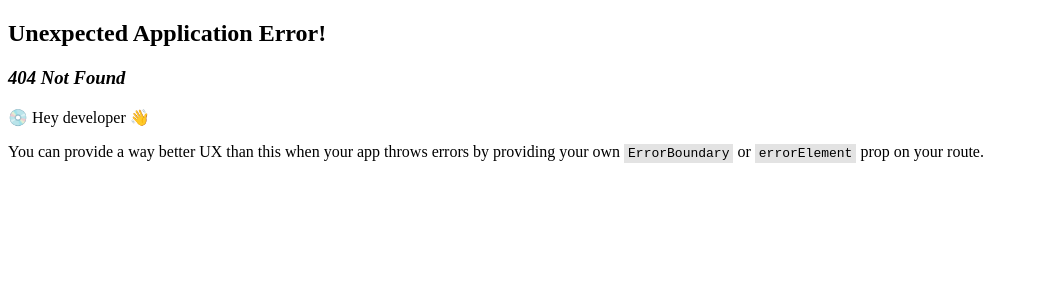
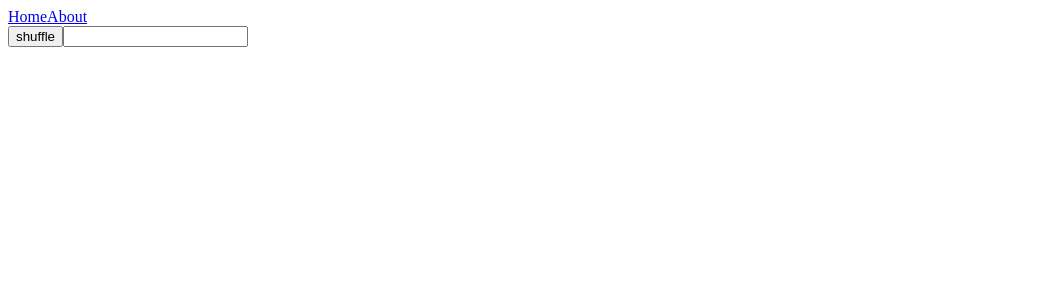
Before and after one commit to giansake/React-tutorials, a React (Vite) app: page /use-callback in a window 1280 px wide. Before the commit this address had no page. Shown: the top 300 px of the page, without its empty margins (0-1039 px from the left). Built offline with nearby package versions, Linux system fonts and the light colour scheme.

Commit message:
create basic route for use callback tutorial

```diff
--- a/src/App.jsx
+++ b/src/App.jsx
@@ -8,12 +8,14 @@ import {
 import Home from "./pages/Home";
 import About from "./pages/About";
 import Header from "./components/Header";
+import UseCallback from "./pages/UseCallback";
 
 const router = createBrowserRouter(
   createRoutesFromElements(
     <Route path="/" element={<Header />}>
       <Route index element={<Home />} />
       <Route path="about" element={<About />} />
+      <Route path="use-callback" element={<UseCallback />} />
     </Route>
   )
 );
--- /dev/null
+++ b/src/pages/UseCallback.jsx
@@ -0,0 +1,24 @@
+import React, { useState } from "react";
+
+const allUsers = ["John", "Paula", "Caterina", "Alex", "Brenda"];
+
+const UseCallback = () => {
+  const [users, setUsers] = useState(allUsers);
+  const handleSearch = (text) => {
+    const filteredUsers = allUsers.filter((user) => {
+      user.includes(text);
+    });
+    setUsers(filteredUsers);
+  };
+
+  return (
+    <div>
+      <div>
+        <button>shuffle</button>
+        <input type="text" />
+      </div>
+    </div>
+  );
+};
+
+export default UseCallback;
```
